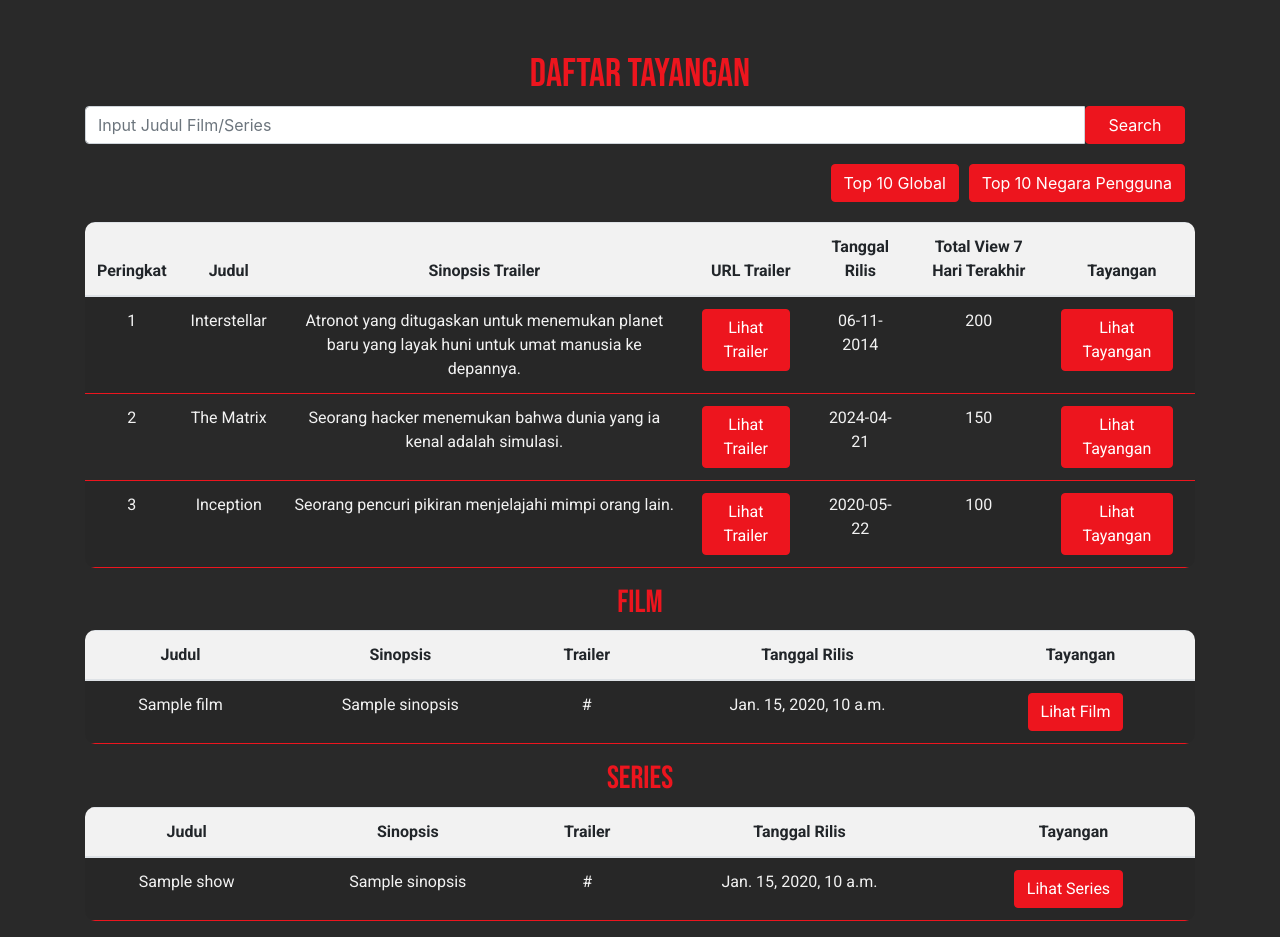
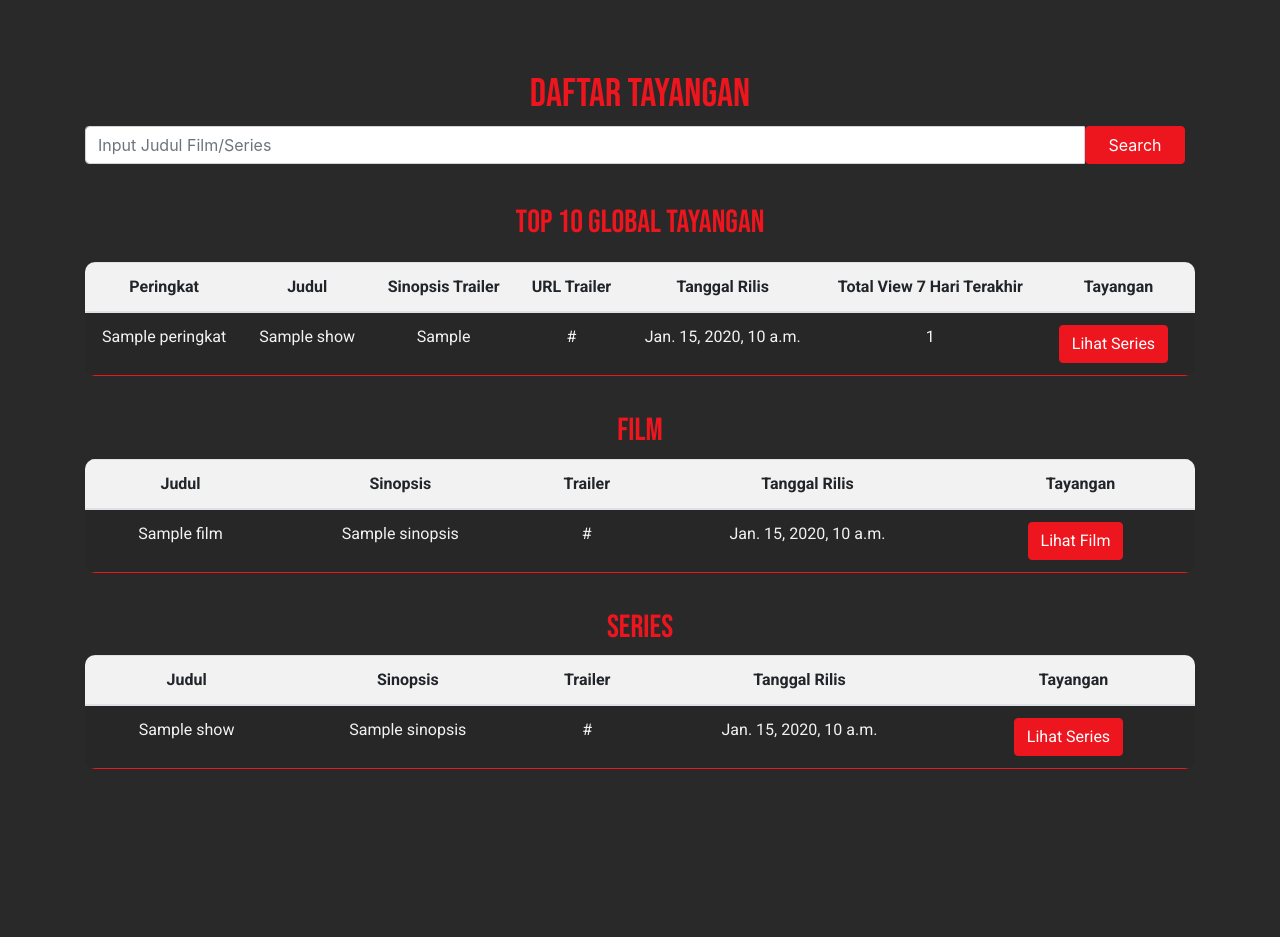
Before and after one commit to Pacilflix-A6/pacilflix, a Django app: template tayangan/templates/tayangan.html in a window 1280 px wide. After the commit the page ends 769 px from the top, so only its background shows below. Run offline with Django 3.2, Linux system fonts and the light colour scheme; the template is opened without the code that fills it: most values are stand-ins (such as "Sample title", 1, 10 or a date in 2020); some libraries are stand-ins or nearby versions.

Commit message:
[Add]Top Global Feature in Tayangan page

```diff
--- a/tayangan/templates/tayangan.html
+++ b/tayangan/templates/tayangan.html
@@ -64,6 +64,7 @@
         color: #ED151E;
         font-family: 'Bebas Neue', sans-serif;
         text-align: center;
+        padding-top: 20px;
     }
 
     .d-flex {
@@ -93,11 +94,7 @@
         <button class="btn btn-primary" type="button" id="searchButton" style="width: 100px;">Search</button>
     </div>
 
-    <!-- Opsi Top 10 -->
-    <div class="d-flex justify-content-end mt-3">
-        <button type="button" class="btn btn-primary me-2">Top 10 Global</button>
-        <button type="button" class="btn btn-primary">Top 10 Negara Pengguna</button>
-    </div>
+    <h2>Top 10 Global Tayangan</h2>
 
     <!-- Spasi -->
     <div style="margin-bottom: 20px;"></div>
@@ -117,34 +114,21 @@
         </thead>
         <tbody>
             <!-- Data tayangan terbaik -->
+            {% for show in best_shows %}
             <tr>
-                <td>1</td>
-                <td>Interstellar</td>
-                <td>Atronot yang ditugaskan untuk menemukan planet baru yang layak huni untuk umat manusia ke depannya.</td>
-                <td><button type="button" class="btn btn-primary">Lihat Trailer</button></td>
-                <td>06-11-2014</td>
-                <td>200</td>
-                <td><button type="button" class="btn btn-primary">Lihat Tayangan</button></td>
+                <td>{{ show.peringkat }}</td>
+                <td>{{ show.judul }}</td>
+                <td>{{ show.sinopsis_trailer }}</td>
+                <td>{{ show.url_video_trailer }}</td>
+                <td>{{ show.release_date_trailer }}</td>
+                <td>{{ show.total_view }}</td>
+                {% if show.tipe_tayangan == 'Film' %}
+                    <td><a href="{% url 'tayangan:film_select' show.id %}" class="btn btn-primary">Lihat Film</a></td>
+                {% else %}
+                    <td><a href="{% url 'tayangan:series_select' show.id %}" class="btn btn-primary">Lihat Series</a></td>
+                {% endif %}
             </tr>
-            <tr>
-                <td>2</td>
-                <td>The Matrix</td>
-                <td>Seorang hacker menemukan bahwa dunia yang ia kenal adalah simulasi. </td>
-                <td><button type="button" class="btn btn-primary">Lihat Trailer</button></td>
-                <td>2024-04-21</td>
-                <td>150</td>
-                <td><button type="button" class="btn btn-primary">Lihat Tayangan</button></td>
-            </tr>
-            <tr>
-                <td>3</td>
-                <td>Inception</td>
-                <td>Seorang pencuri pikiran menjelajahi mimpi orang lain.</td>
-                <td><button type="button" class="btn btn-primary">Lihat Trailer</button></td>
-                <td>2020-05-22</td>
-                <td>100</td>
-                <td><button type="button" class="btn btn-primary">Lihat Tayangan</button></td>
-            </tr>
-            <!-- ⋮ Baris lainnya ⋮ -->
+            {% endfor %}
         </tbody>
     </table>
 
```
Also changed, not shown: tayangan/views.py (+30 -8 lines).
